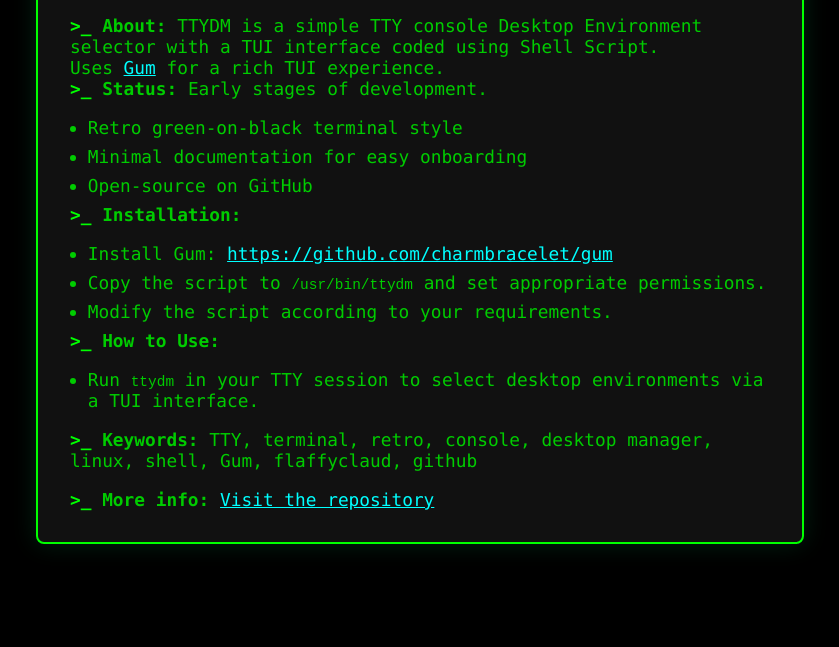
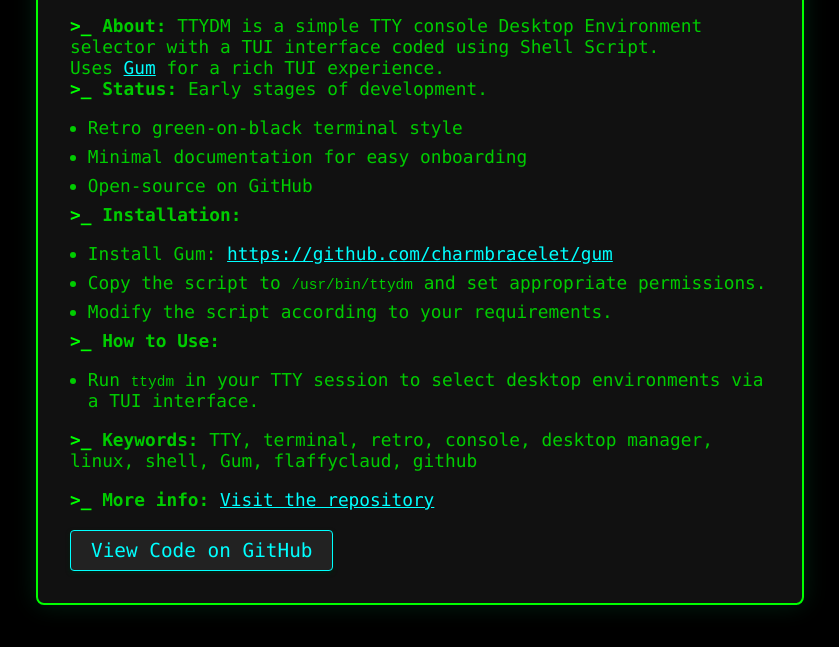
Before and after one commit to flaffyclaud/TTYDM, a plain HTML site: page index.html in a window 1280 px wide. Shown: the part 191-838 px from the top of the page, without its empty margins (220-1059 px from the left). Drawn offline with Linux system fonts and the light colour scheme.

Commit message:
Update index.html

```diff
--- a/index.html
+++ b/index.html
@@ -55,6 +55,24 @@
       border-bottom: 1px dotted #0f0;
       cursor: help;
     }
+    .github-btn {
+      display: inline-block;
+      margin-top: 20px;
+      background: #222;
+      color: #0ff;
+      border: 1px solid #0ff;
+      border-radius: 4px;
+      padding: 8px 20px;
+      font-family: inherit;
+      font-size: 1em;
+      text-decoration: none;
+      box-shadow: 0 2px 4px #021;
+      transition: background 0.2s, color 0.2s;
+    }
+    .github-btn:hover {
+      background: #0ff;
+      color: #000;
+    }
   </style>
 </head>
 <body>
@@ -93,6 +111,7 @@
     <div class="meta">
       <span class="prompt">>_</span> <strong>More info:</strong> <a href="https://github.com/flaffyclaud/TTYDM" target="_blank" rel="noopener">Visit the repository</a>
     </div>
+    <a class="github-btn" href="https://github.com/flaffyclaud/TTYDM" target="_blank" rel="noopener">View Code on GitHub</a>
   </div>
 </body>
 </html>
```
